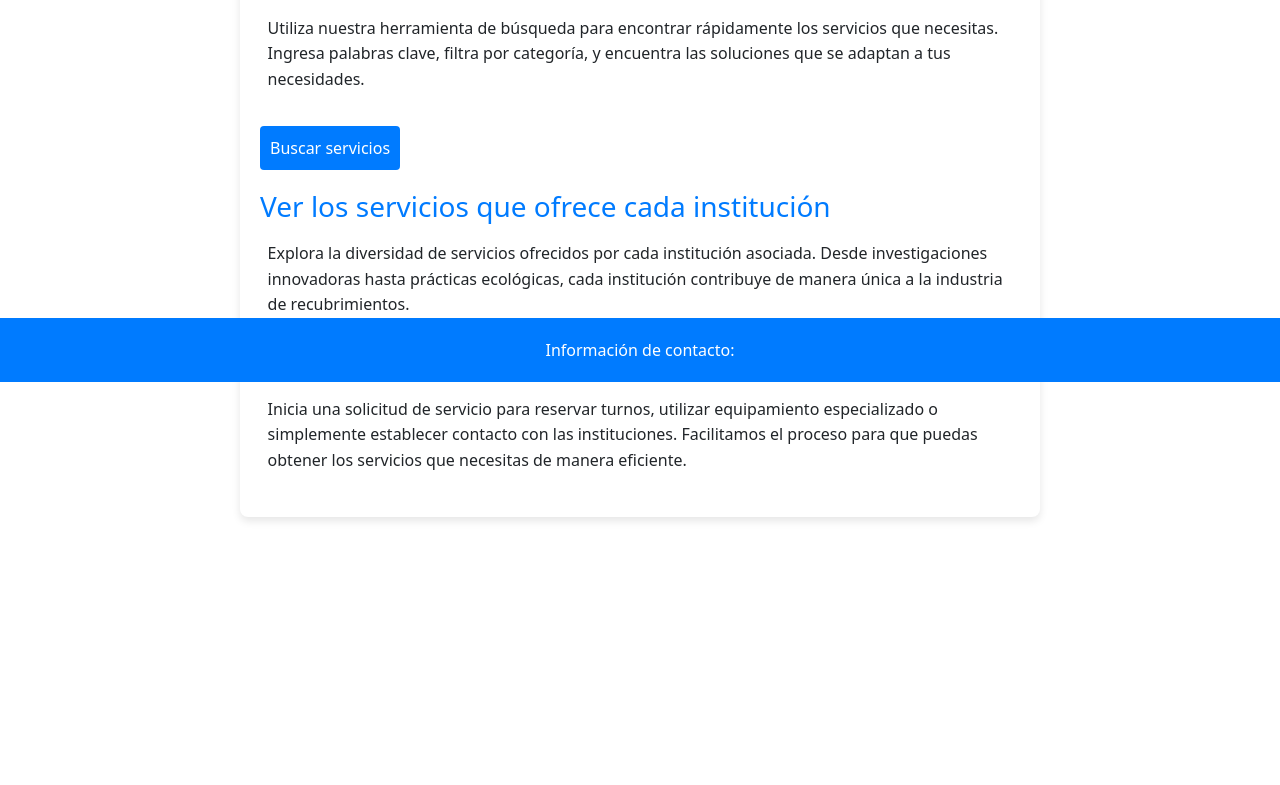
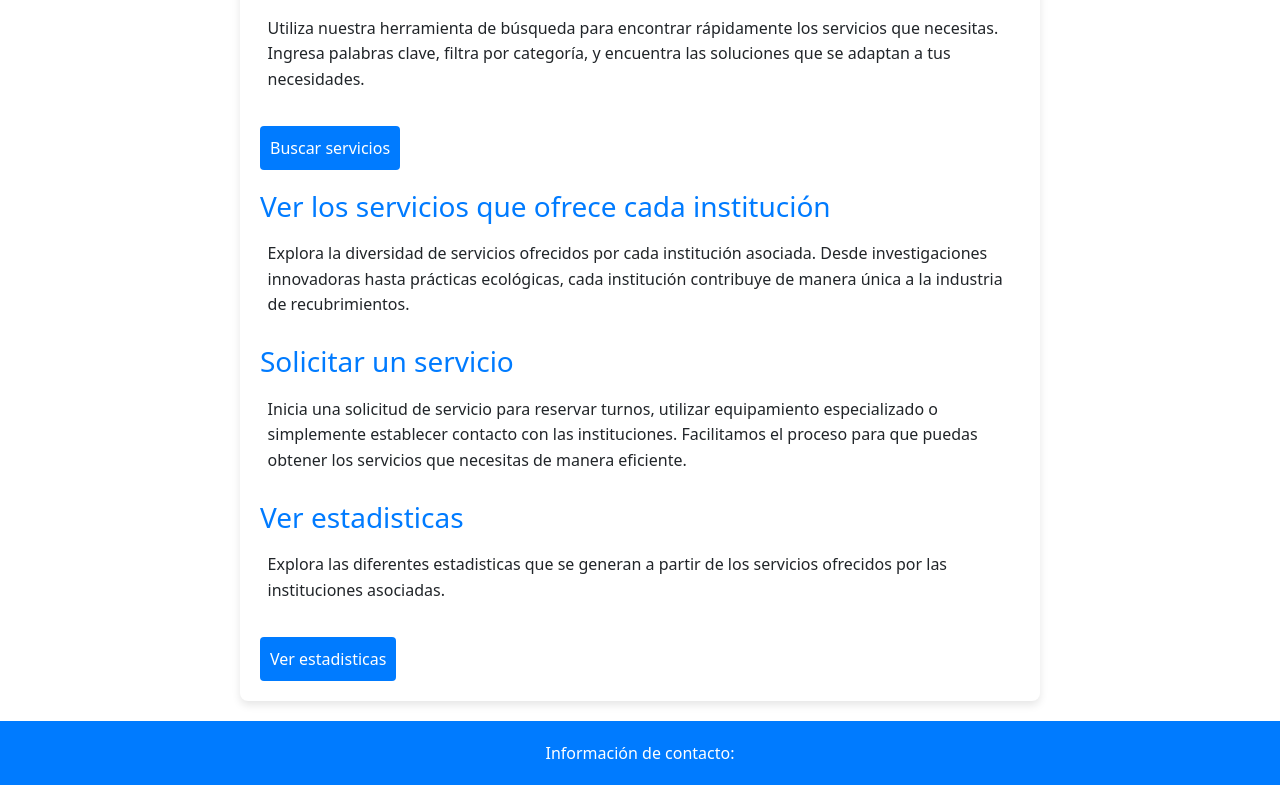
Before and after one commit to pnco200/proyecto-de-software, a Vue app in the folder portal/: page / in a window 1280 px wide. Shown: the part 418-1203 px from the top of the page. Before the commit the page ends 955 px from the top, so only its background shows below. Built offline with nearby package versions, Linux system fonts and the light colour scheme; no server answers.

Commit message:
Mejoras en vistas y seeds

```diff
--- a/portal/src/components/BarChart.vue
+++ b/portal/src/components/BarChart.vue
@@ -24,7 +24,7 @@
   const processResponse = (data) => {
   const sortedData = data.sort((a, b) => a.TiempoTotalSecs - b.TiempoTotalSecs)
 
-  const labels = sortedData.map((item) => `${item.Institucion} - ${item.TiempoEnDias}`)
+  const labels = sortedData.map((item) => `${item.Institucion} - ${item.TiempoEnDias} dias`)
   const values = sortedData.map((item) => item.TiempoTotalSecs)
 
   return {
--- a/portal/src/views/ChartView.vue
+++ b/portal/src/views/ChartView.vue
@@ -1,7 +1,7 @@
 <template>
     <div class="chart-container">
       <div class="chart-section">
-        <h4>Cantidad de solicitudes por Instituto</h4>
+        <h4>Cantidad de solicitudes por Institutocion</h4>
         <CakeChart />
       </div>
       <div class="chart-section">
--- a/portal/src/views/HomeView.vue
+++ b/portal/src/views/HomeView.vue
@@ -37,9 +37,17 @@
         proceso para que puedas obtener los servicios que necesitas de manera eficiente.
       </p>
     </div>
+    <div class="item">
+      <h3>Ver estadisticas</h3>
+      <p>
+        Explora las diferentes estadisticas que se generan a partir de los servicios ofrecidos por
+        las instituciones asociadas.
+      </p>
+      <router-link to="/stats">Ver estadisticas</router-link>
+    </div>
 
   </div>
-  <footer>
+  <footer >
     <!-- Show the contact information using  contactInformation()-->
     Información de contacto: {{ contact_information }}
   </footer>
@@ -138,8 +146,6 @@ footer {
   background-color: #007BFF;
   color: #fff;
   text-align: center;
-  width: 100%; /* Hacer que el pie de página ocupe todo el ancho */
-  position: fixed; /* Fijar el pie de página en la parte inferior */
-  bottom: 0; /* Alinear el pie de página en la parte inferior */
+  width: 100%;
 }
 </style>
```
Also changed, not shown: 2 other files (tests, documents, lock files or other folders).
